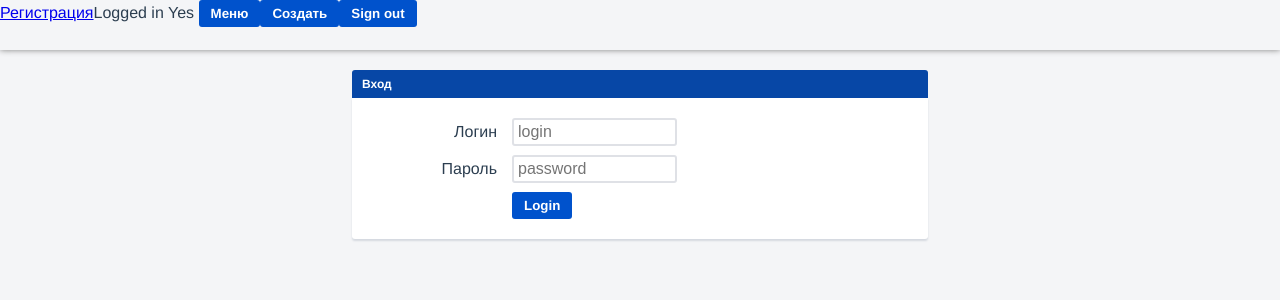
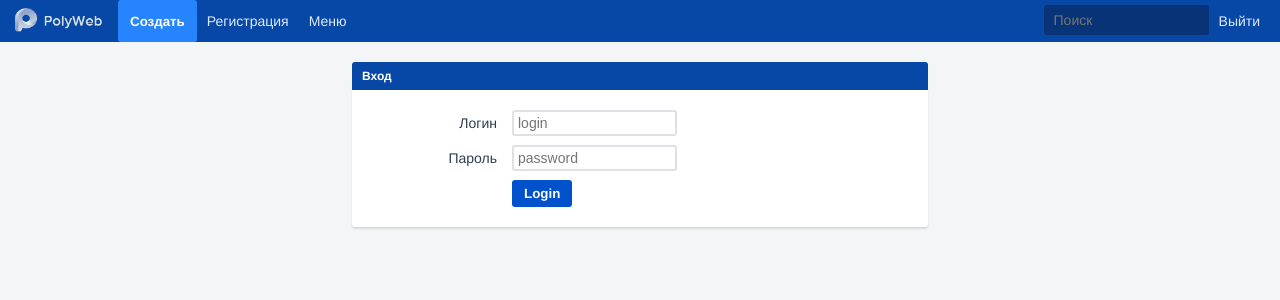
Before and after one commit to FedGus/polyjile, a Vue app: page /#/login in a window 1280 px wide. Shown: the top 300 px of the page. Built offline with nearby package versions, Linux system fonts and the light colour scheme; no server answers; sample sign-in values are in the browser's storage; what vuefire would draw is missing.

Commit message:
добавление стилей

```diff
--- a/src/App.vue
+++ b/src/App.vue
@@ -1,14 +1,18 @@
 <template>
   <div id="app">
     <header>
-      <router-link to="/register">Регистрация</router-link>Logged in
-      <span v-if="loggedIn">
-        Yes
-        <button @click="show = !show">Меню</button>
-        <button @click="showModal = true">Создать</button>
-      </span>
-      <span v-else>No</span>
-      <button class="but" @click="signOut">Sign out</button>
+      <img class="logo" alt="polyweb" src="./assets/logo.png">
+      <button @click="showModal = true" class="primary-header">Создать</button>
+      <router-link to="/register">Регистрация</router-link>
+      <a @click="show = !show">Меню</a>
+      <div class="nav-header">
+        <input type="search" placeholder="Поиск">
+        <div v-if="loggedIn">
+          <a @click="signOut">Выйти</a>
+        </div>
+        <span v-else><a @click="signOut">Войти</a></span>
+      </div>
+
     </header>
     <transition name="slide-fade">
       <aside v-if="show">
@@ -26,9 +30,21 @@
     <transition name="fade" appear>
       <div class="modal-overlay" v-if="showModal">
         <div class="modal">
+          <div class="modal-heading">
+            <h2>Создание задачи</h2>
+          </div>
+          <div class="modal-content">
           <form @submit="addTask(title, text, priority)">
-            <input v-model="title" placeholder="Тема" />
+            <div class="field-group">
+              <label>Тема</label>
+              <input class="long-input" v-model="title" placeholder="Тема" />
+            </div>
+            <div class="field-group">
+              <label>Описание</label>
             <input v-model="text" placeholder="Описание" />
+            </div>
+            <div class="field-group">
+              <label>Приоритет</label>
             <select v-model="priority" placeholder="Приоритет">
               <option value="highest">Highest</option>
               <option value="high">High</option>
@@ -36,9 +52,15 @@
               <option value="low">Low</option>
               <option value="lowest">Lowest</option>
             </select>
+            </div>
+            <div class="field-group">
             <button class="button-primary" type="submit">Создать</button>
+            </div>
           </form>
+          </div>
+          <div class="modal-footer">
             <button @click="showModal=false">Отмена</button>
+            </div>
         </div>
       </div>
     </transition>
@@ -75,6 +97,7 @@ export default {
           // No user is signed in.
           this.loggedIn = false;
           console.log("signed out", this.loggedIn);
+          this.signOut();
         }
       });
     },
@@ -104,11 +127,19 @@ body {
 }
 #app {
   font-family: Avenir, Helvetica, Arial, sans-serif;
+  font-size: 14px;
   -webkit-font-smoothing: antialiased;
   -moz-osx-font-smoothing: grayscale;
   color: #2c3e50;
   min-height: 600px;
-  background-color: #F4F5F7;
+  background-color: #f4f5f7;
+}
+.logo {
+  border: 0;
+  float: left;
+  display: block;
+  max-height: 30px;
+  padding: 5px 0;
 }
 button {
   background-image: none;
@@ -119,7 +150,7 @@ button {
   font-weight: 600;
 
   box-sizing: border-box;
-    transition: background-color .1s ease-out;
+  transition: background-color 0.1s ease-out;
   border-radius: 3px;
   cursor: pointer;
   font-family: inherit;
@@ -131,7 +162,7 @@ button {
 }
 input {
   max-width: 165px;
-  transition: background-color .2s ease-in-out,border-color .2s ease-in-out;
+  transition: background-color 0.2s ease-in-out, border-color 0.2s ease-in-out;
   border: 2px solid #dfe1e6;
   border-radius: 3px;
   box-sizing: border-box;
@@ -140,8 +171,25 @@ input {
   vertical-align: baseline;
   padding: 3px 4px;
 }
+
+input[type="search"] {
+  background: rgba(9, 30, 66, 0.48);
+  border: none;
+  border-radius: 3px;
+  box-shadow: none;
+  box-sizing: border-box;
+  color: inherit;
+  height: 2.143em;
+  font-family: inherit;
+  font-size: inherit;
+  margin: 5px 0 0;
+  padding: 0 26px 1px 10px;
+  vertical-align: baseline;
+  width: 170px;
+}
 .main {
   display: flex;
+  background: #fff;
 }
 .modal {
   background: #fff;
@@ -149,15 +197,14 @@ input {
   position: fixed;
   top: 50%;
   transform: translate(-50%, -50%);
-  max-width: 400px;
   background: #fff;
   border: 1px solid #ebecf0;
   border-radius: 4px 4px 4px 4px;
   overflow: hidden;
   box-shadow: 0 8px 16px -4px rgba(9, 30, 66, 0.25),
     0 0 1px rgba(9, 30, 66, 0.31);
-  padding: 25px;
   z-index: 11;
+  width: 60%
 }
 .modal-overlay {
   position: fixed;
@@ -167,6 +214,44 @@ input {
   right: 0;
   z-index: 10;
   background-color: rgba(0, 0, 0, 0.3);
+}
+.modal-heading {
+  background: #fff;
+  border-bottom: 2px solid #ebecf0;
+  box-sizing: border-box;
+  height: 56px;
+  margin: 0;
+  overflow: hidden;
+  padding: 15px 20px;
+  position: relative;
+  text-overflow: ellipsis;
+  white-space: nowrap;
+}
+.modal-content {
+  position: relative;
+  overflow: auto;
+  padding: 20px;
+}
+h2 {
+  color: #172b4d;
+  font-weight: normal;
+  font-size: 20px;
+  line-height: 1.5;
+  margin: 0;
+  overflow: hidden;
+  padding: 0;
+  text-overflow: ellipsis;
+  white-space: nowrap;
+}
+.long-input {
+  min-width: 500px;
+}
+.modal-footer {
+  overflow: visible;
+  min-height: 51px;
+  height: 100%;
+  padding: 10px;
+  border-top: 2px solid #ebecf0;
 }
 
 .fade-enter-active,
@@ -231,14 +316,13 @@ li {
   border-bottom-left-radius: 3px;
   border-bottom-right-radius: 3px;
   background: #fff;
-  box-shadow: 0 2px 2px 0 rgba(9,30,66,0.13);
+  box-shadow: 0 2px 2px 0 rgba(9, 30, 66, 0.13);
   padding: 15px;
 }
 .field-group {
   padding: 4px 0 4px 145px;
   position: relative;
   margin: 1px 0;
-  width: 100%;
 }
 label {
   float: left;
--- a/src/components/Views/Menu.vue
+++ b/src/components/Views/Menu.vue
@@ -37,18 +37,33 @@
 </template>
 
 <script>
-export default {
-
-}
+export default {};
 </script>
 
 <style>
+header {
+  background: #0747a6;
+  color: #deebff;
+  padding: 0 10px;
+  position: relative;
+  display: flex;
+  z-index: 3;
+}
 
-header {
-  height: 50px;
-  box-shadow: 0 0 6px grey;
-  position: relative;
-  z-index: 3;
+header a {
+  color: #deebff;
+  display: block;
+  text-decoration: none;
+  cursor: pointer;
+  padding: 13px 10px;
+}
+.primary-header {
+  background: #2684ff;
+}
+.nav-header {
+  display: flex;
+  position: absolute;
+  right: 10px;
 }
 .sidebar {
   width: 45px;
@@ -62,5 +77,4 @@ ion-icon {
   font-size: 20px;
   color: #172b4d;
 }
-
 </style>
```
Also changed, not shown: src/assets/logo.png. Lines whose indentation alone changed are shown as unchanged.
